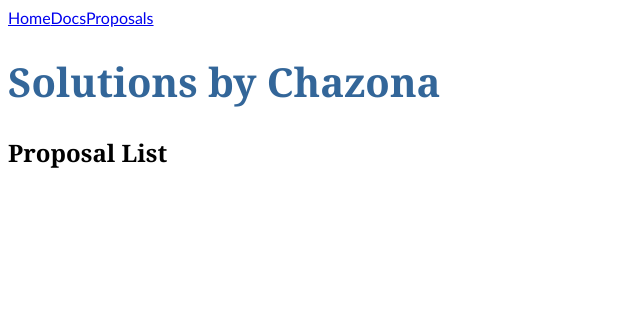
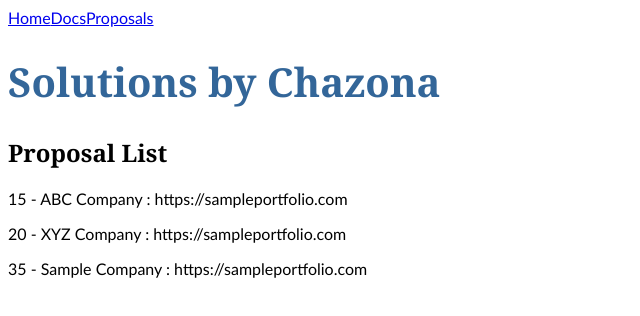
Before and after one commit to chznbaum/solutions-by-chazona, an Angular app: page /proposals in a window 1280 px wide. Shown: the top 316 px of the page, without its empty margins (0-640 px from the left). Built offline with nearby package versions, Linux system fonts and the light colour scheme.

Commit message:
created proposal data model

```diff
--- a/src/app/proposal/proposal-list.component.html
+++ b/src/app/proposal/proposal-list.component.html
@@ -1 +1,5 @@
 <h2>Proposal List</h2>
+
+<section *ngFor="let proposal of proposals">
+  <p>{{ proposal.id }} - {{ proposal.client }} : {{ proposal.portfolio_url }}</p>
+</section>
--- a/src/app/proposal/proposal-list.component.ts
+++ b/src/app/proposal/proposal-list.component.ts
@@ -1,4 +1,5 @@
 import { Component } from '@angular/core'
+import { Proposal } from './proposal';
 
 @Component({
   moduleId: module.id,
@@ -6,4 +7,9 @@ import { Component } from '@angular/core'
   templateUrl: './proposal-list.component.html',
   styleUrls: ['./proposal-list.component.css']
 })
-export class ProposalListComponent {}
+export class ProposalListComponent {
+  proposalOne: Proposal = new Proposal(15,'ABC Company', 'https://sampleportfolio.com', 'ABC Technology', 150, 120, 15, 'abccompany@example.com')
+  proposalTwo: Proposal = new Proposal(20,'XYZ Company', 'https://sampleportfolio.com', 'ABC Technology', 150, 120, 15, 'xyzcompany@example.com')
+  proposalThree: Proposal = new Proposal(35,'Sample Company', 'https://sampleportfolio.com', 'ABC Technology', 150, 120, 15, 'samplecompany@example.com')
+  proposals: Proposal[] = [this.proposalOne, this.proposalTwo, this.proposalThree]
+}
--- /dev/null
+++ b/src/app/proposal/proposal.ts
@@ -0,0 +1,14 @@
+export class Proposal {
+  constructor(
+    public id?: number,
+    public client?: string,
+    public portfolio_url: string = 'http://',
+    public tools?: string,
+    public estimated_hours?: number,
+    public hourly_rate?: number,
+    public weeks_to_complete?: number,
+    public client_email?: string
+  ) {}
+}
+
+// 15,'ABC Company', 'https://sampleportfolio.com', 'ABC Technology', 150, 120, 15, 'client@example.com'
```
